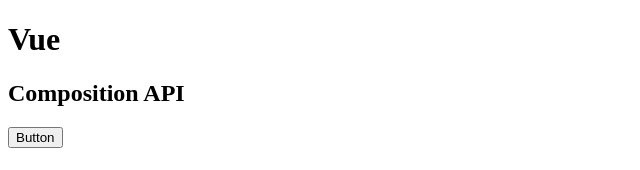
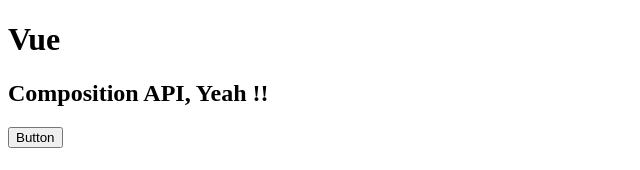
Before and after one commit to pig60214/VueCompositionApiTutorial, a Vue app: page / in a window 1280 px wide. Shown: the top 170 px of the page, without its empty margins (0-640 px from the left). Built offline with nearby package versions, Linux system fonts and the light colour scheme.

Commit message:
When Data Be Updated, DOM Also be Updated

```diff
--- a/src/components/HelloWorld.vue
+++ b/src/components/HelloWorld.vue
@@ -34,6 +34,8 @@
     const syntax = ref('Composition API');
     console.log(syntax.value); // use `.value` to get value
 
+    setTimeout(() => { syntax.value = 'Composition API, Yeah !!'; console.log(syntax.value); }, 3000);
+
     return {
       syntax,
     };
```
